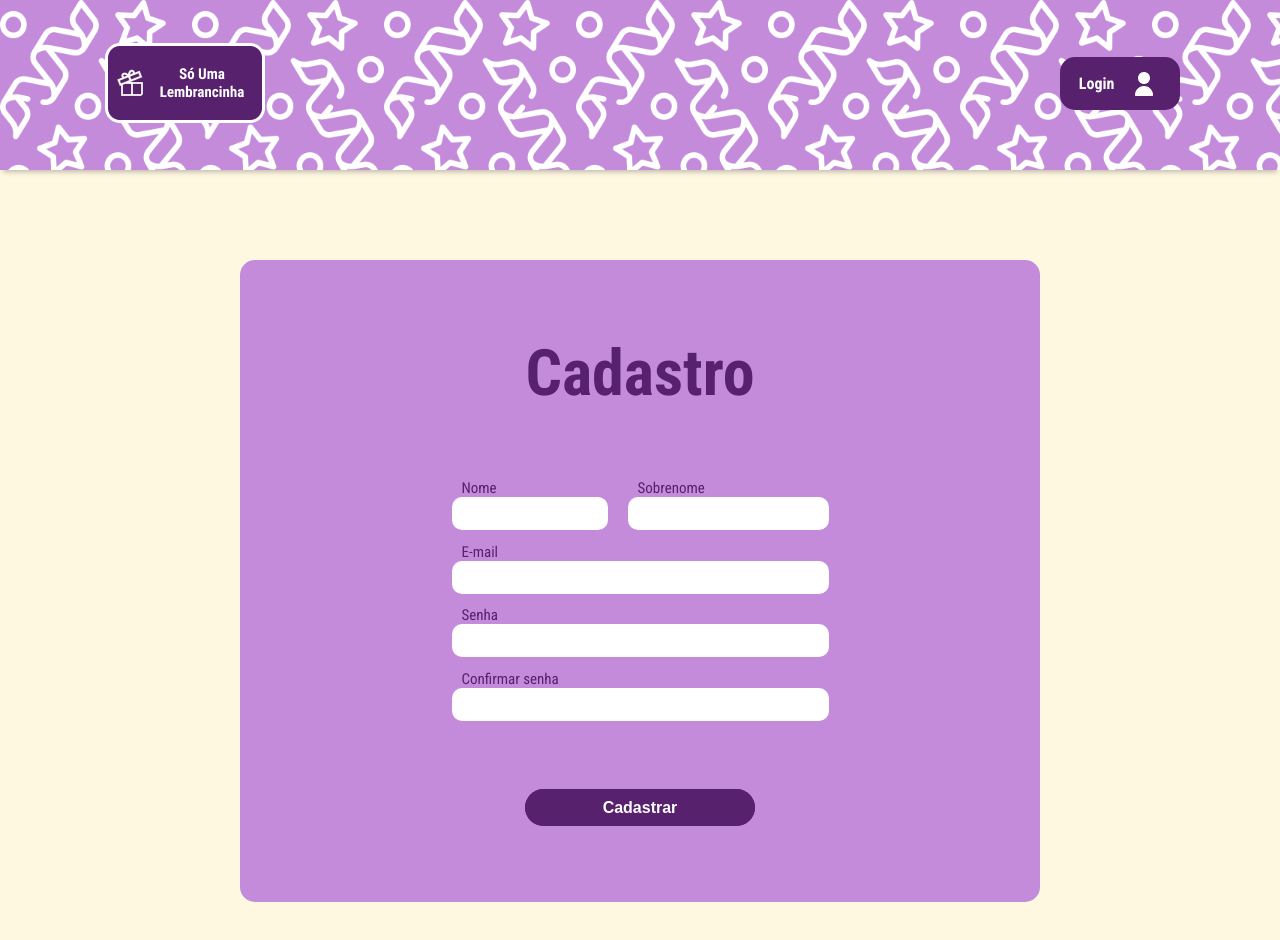
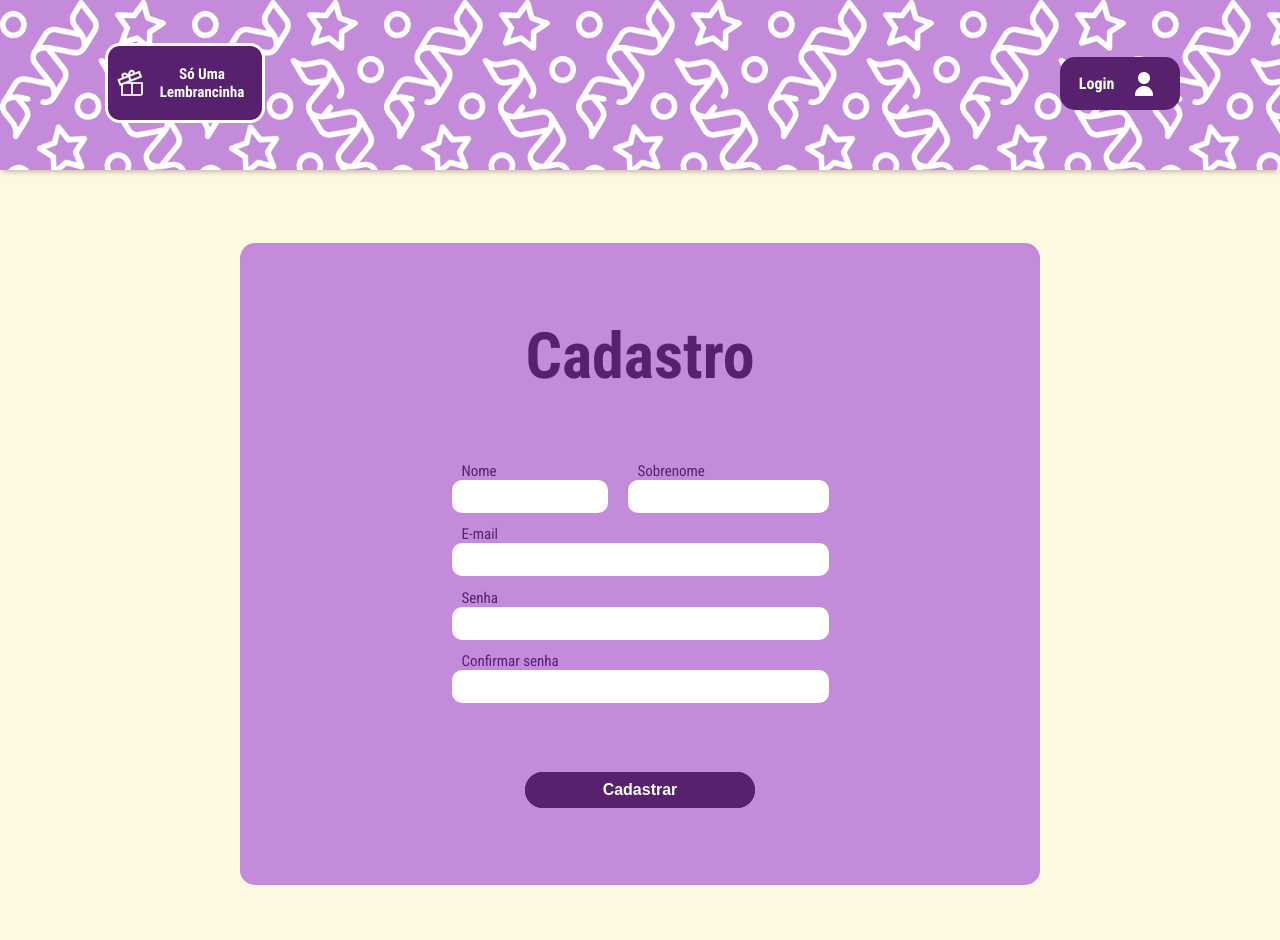
Before and after one commit to BlackStarSt/SoUmPresentinho, a React (Create React App) app: page /cadastro in a window 1280 px wide. Shown: the top 940 px of the page. Built offline with nearby package versions, Linux system fonts and the light colour scheme.

Commit message:
style: - Correção da margin do container

```diff
--- a/src/pages/Login/Login.css
+++ b/src/pages/Login/Login.css
@@ -15,7 +15,7 @@
     justify-content: space-evenly;
     font-family: var(--roboto);
     padding: 20px 0;
-    margin: 90px;
+    margin: 72.5px;
 }
 
 .title {
@@ -78,9 +78,11 @@ input {
     display: flex;
     align-items: center;
     justify-content: space-evenly;
+    text-decoration: none;
 }
 
 .btnCheck {
+    width: 151px;
     grid-area: entrar;
 }
 
```
